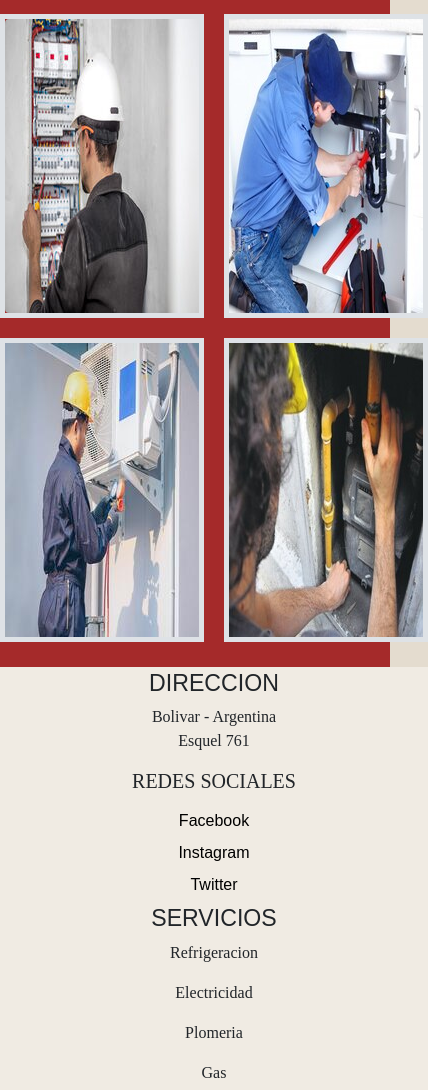
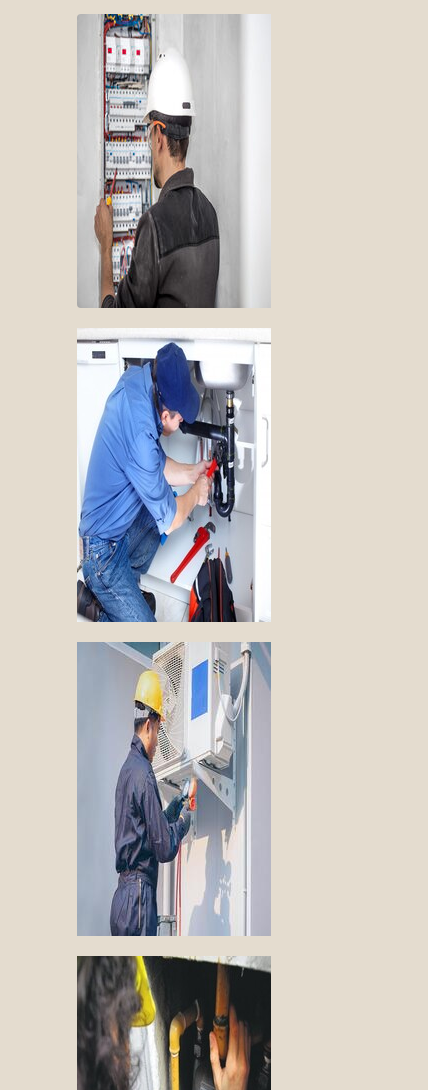
Before and after one commit to Lamaizonr/primer_repositorio, a plain HTML site: page index.html in a window 390 px wide. Shown: the part 332-1422 px from the top of the page, 428 px wide, since content can reach past the window. Drawn offline with nearby package versions, Linux system fonts and the light colour scheme; files whose address does not match are found by name; a web font is replaced by a local one.

Commit message:
correcciones

```diff
--- a/css/style.css
+++ b/css/style.css
@@ -80,17 +80,19 @@ header{
     grid-area: gas;
 }
 
-@media screen and (max-width: 768px){
+@media screen and (max-width: 480px){
+
     .indexGrid{
-        background-color: brown;
         display: grid;
-        grid-template-columns: repeat(2, 1fr);
+        grid-template-columns: repeat(1fr);
         grid-template-areas:
-        "header header"
-        "titulo titulo"
-        "electricidad plomeria"
-        "refrigeracion gas"
-        "footer footer"
+        "header"
+        "titulo"
+        "electricidad"
+        "plomeria"
+        "refrigeracion"
+        "gas"
+        "footer"
         ;
     }
     .headerNav ul{
@@ -98,7 +100,7 @@ header{
         flex-direction: column;
         justify-content: space-between;
     }
-}
+}**/
 
 /**OBRAS**/
 
@@ -337,7 +339,6 @@ p{
 }
 @media screen and (max-width: 768px){
     .serviciosGrid{
-        background-color: brown;
         display: grid;
         grid-template-columns: 1fr;
         grid-template-areas:
--- a/index.html
+++ b/index.html
@@ -43,18 +43,18 @@
                     </div>
                   </nav>
             </div>
-        </header>
+        </header class="container-fluid">
         <h1 data-aos="zoom-in-down" class="titulo" class="display-2">BUHO SERVICIOS INTEGRALES</h1>
-        <div class="electricidad trabajo border border-5">
+        <div class="electricidad trabajo  ">
             <img src="./images/Electricidad-¿Quien-puede-ser-electricista-scaled.jpg" class="rounded-start" alt="electricidad" data-aos="zoom-in-down">
         </div>
-        <div class="plomeria trabajo border border-5">
+        <div class="plomeria trabajo">
             <img src=".//images/PLOMERIA.jpg" alt="plomeria" data-aos="zoom-in-down">
         </div>
-        <div class="refrigeracion trabajo border border-5 ">
+        <div class="refrigeracion trabajo  rounded-start ">
             <img src="./images/REFRIGERACION.jpg"  alt="refrigeracion" data-aos="zoom-in-down">
         </div>
-        <div class="gas trabajo border border-5">
+        <div class="gas trabajo ">
             <img src="./images/GAS.jpg" alt="gas" data-aos="zoom-in-down">
         </div>
         <footer class="text-center footer-style">
```
Also changed, not shown: sections/contacto.html (+4 -4 lines), sections/nostros.html (+4 -4 lines), sections/obras.html (+4 -4 lines), sections/servicios.html (+4 -4 lines).
